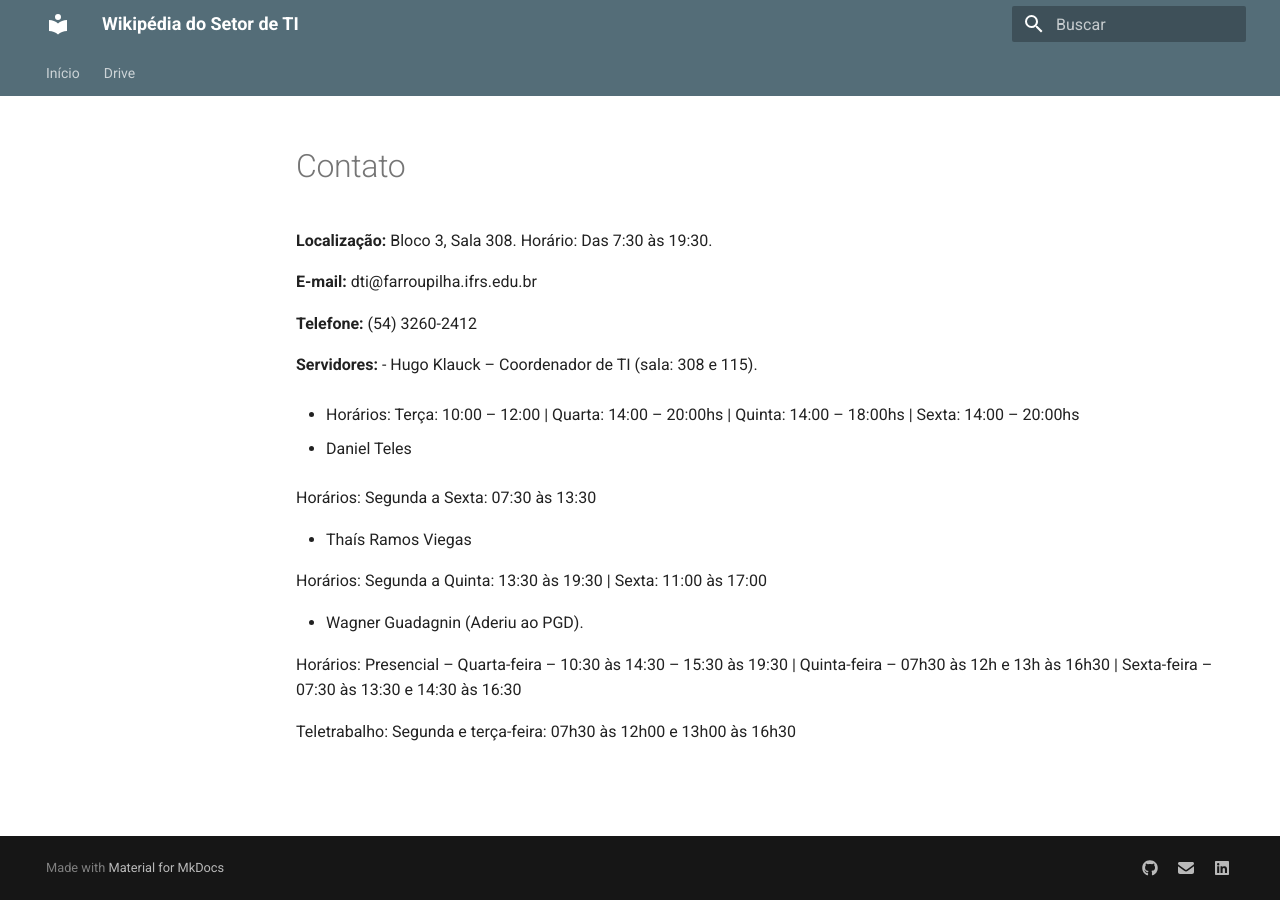
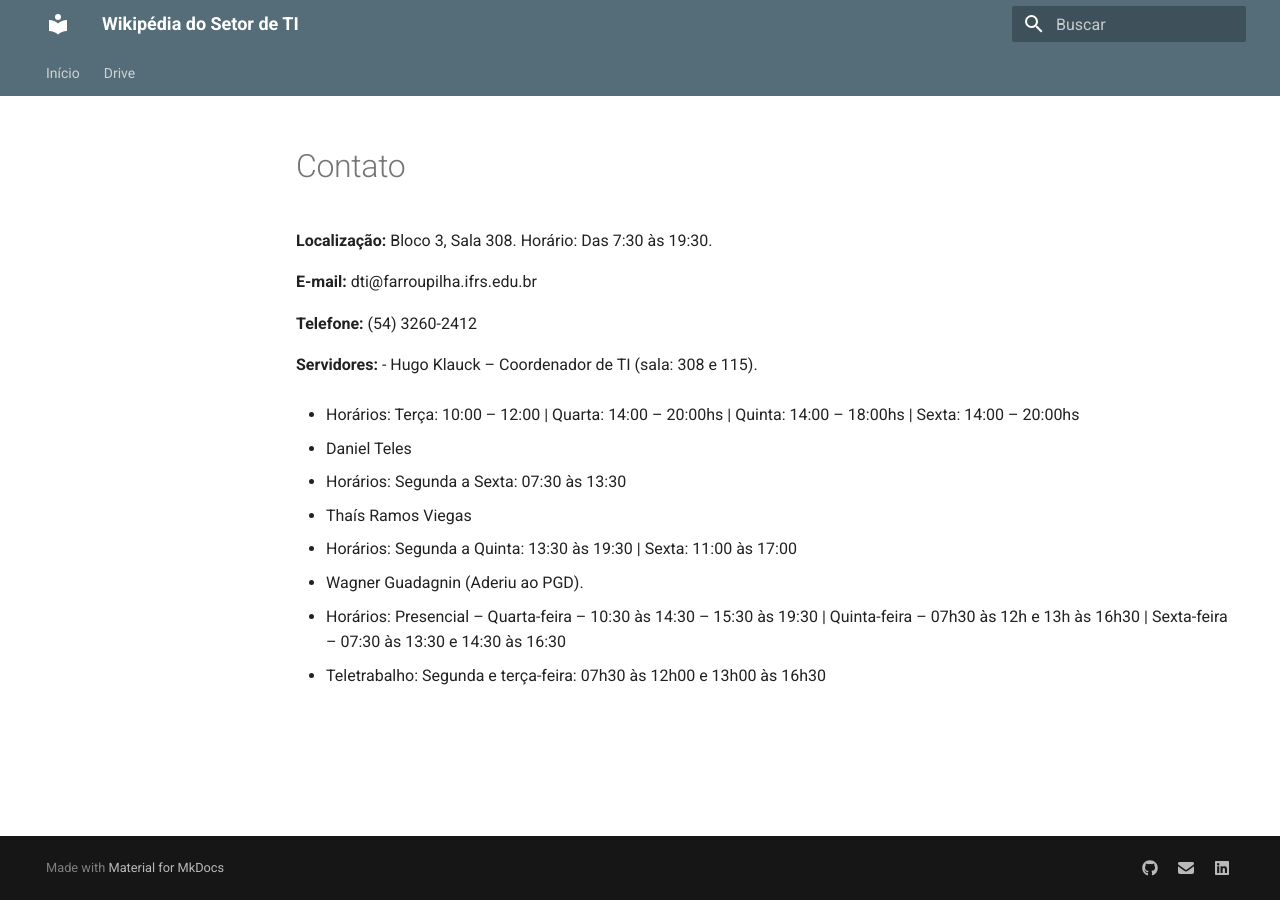
Before and after one commit to wikiti-farroupilha/wikipedia, an MkDocs documentation site: the page built from docs/contato.md, in a window 1280 px wide. Built offline with MkDocs 1.6.1 and Material for MkDocs 9.7.7, drawn with Linux system fonts in a browser that asks for light colours.

```diff
--- a/docs/contato.md
+++ b/docs/contato.md
@@ -12,15 +12,15 @@
 
 - Daniel Teles
 
-  Horários: Segunda a Sexta: 07:30 às 13:30
+  - Horários: Segunda a Sexta: 07:30 às 13:30
 
 
 - Thaís Ramos Viegas
 
-  Horários: Segunda a Quinta: 13:30 às 19:30 | Sexta: 11:00 às 17:00
+  - Horários: Segunda a Quinta: 13:30 às 19:30 | Sexta: 11:00 às 17:00
 
 - Wagner Guadagnin (Aderiu ao PGD).
 
-  Horários: Presencial – Quarta-feira – 10:30 às 14:30 – 15:30 às 19:30 | Quinta-feira – 07h30 às 12h e 13h às 16h30 | Sexta-feira – 07:30 às 13:30 e 14:30 às 16:30
+  - Horários: Presencial – Quarta-feira – 10:30 às 14:30 – 15:30 às 19:30 | Quinta-feira – 07h30 às 12h e 13h às 16h30 | Sexta-feira – 07:30 às 13:30 e 14:30 às 16:30
 
-  Teletrabalho: Segunda e terça-feira: 07h30 às 12h00 e 13h00 às 16h30
+  - Teletrabalho: Segunda e terça-feira: 07h30 às 12h00 e 13h00 às 16h30
```
